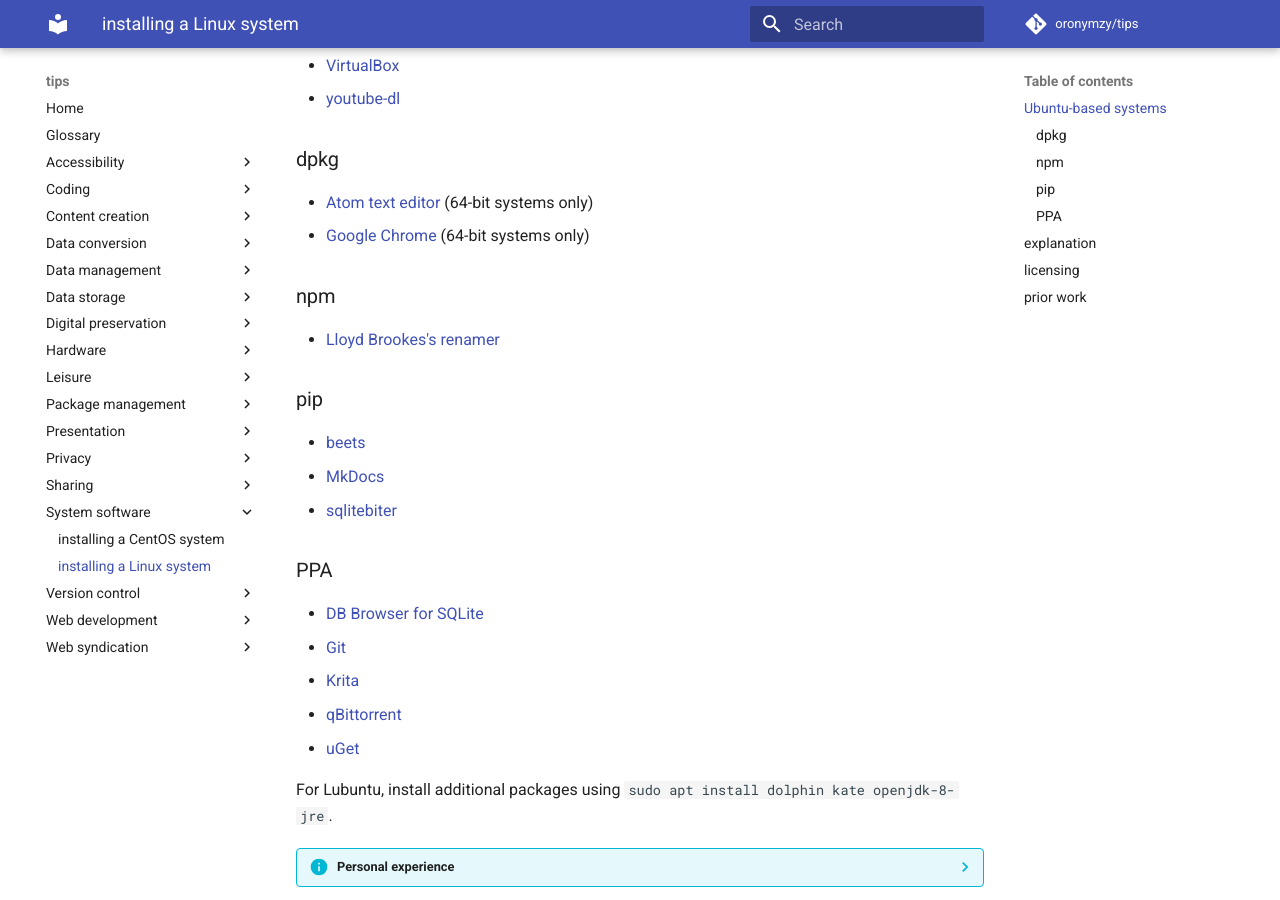
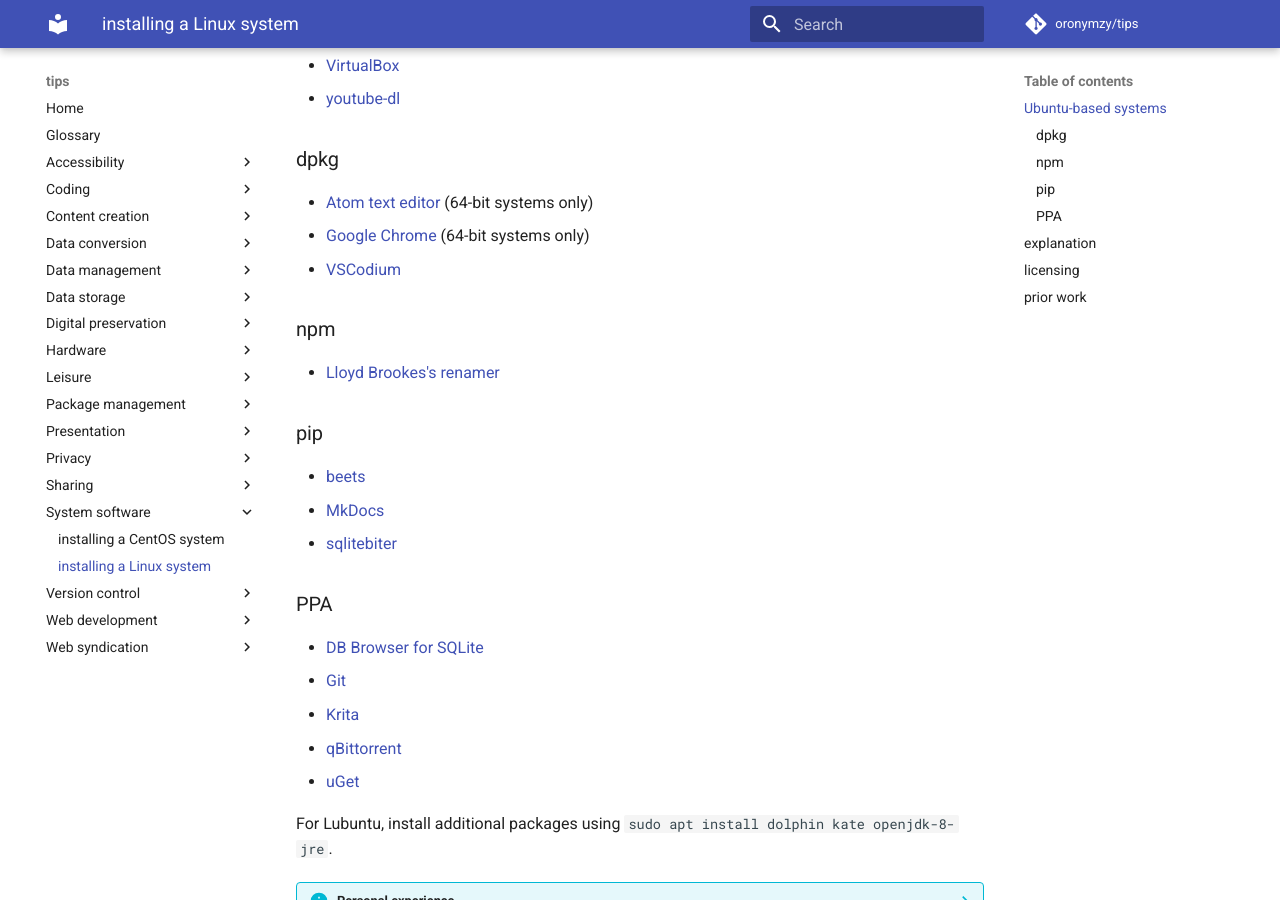
Before and after one commit to oronymzy/tips, an MkDocs documentation site: the page built from docs/insLnxS.md, in a window 1280 px wide and 900 px high, scrolled down 642 px. Built offline with MkDocs 1.6.1 and Material for MkDocs 9.7.7, drawn with Linux system fonts in a browser that asks for light colours; comment, search, counter and statistics services are not loaded.

Commit message:
Add 'VSCodium' unordered list item, with hyperlink

```diff
--- a/docs/insLnxS.md
+++ b/docs/insLnxS.md
@@ -18,6 +18,7 @@ Also install additional programs using more specific instructions and installati
 ### dpkg
 - [Atom text editor](insAtom.md) (64-bit systems only)
 - [Google Chrome](insGCrm.md) (64-bit systems only)
+- [VSCodium](inVSCdm.md)
 
 ### npm
 - [Lloyd Brookes's renamer](inLBrnm.md)
```
